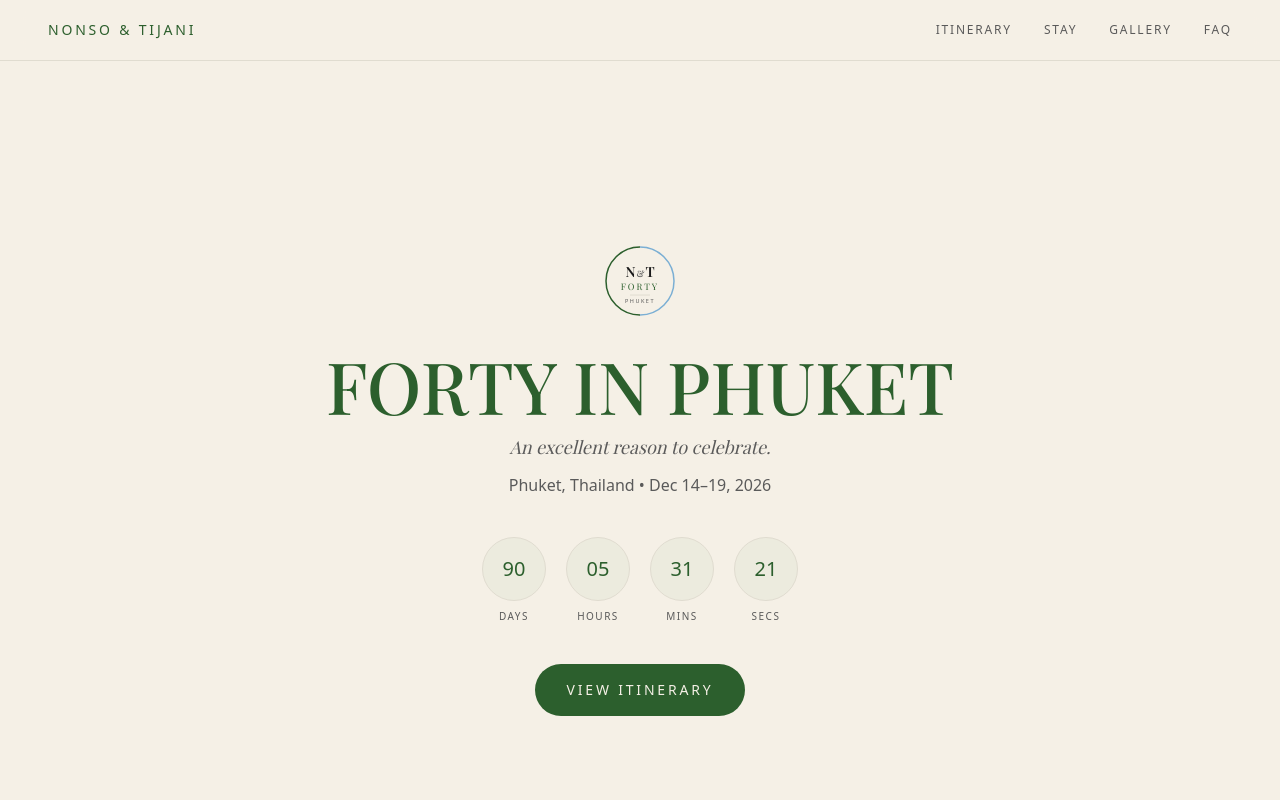
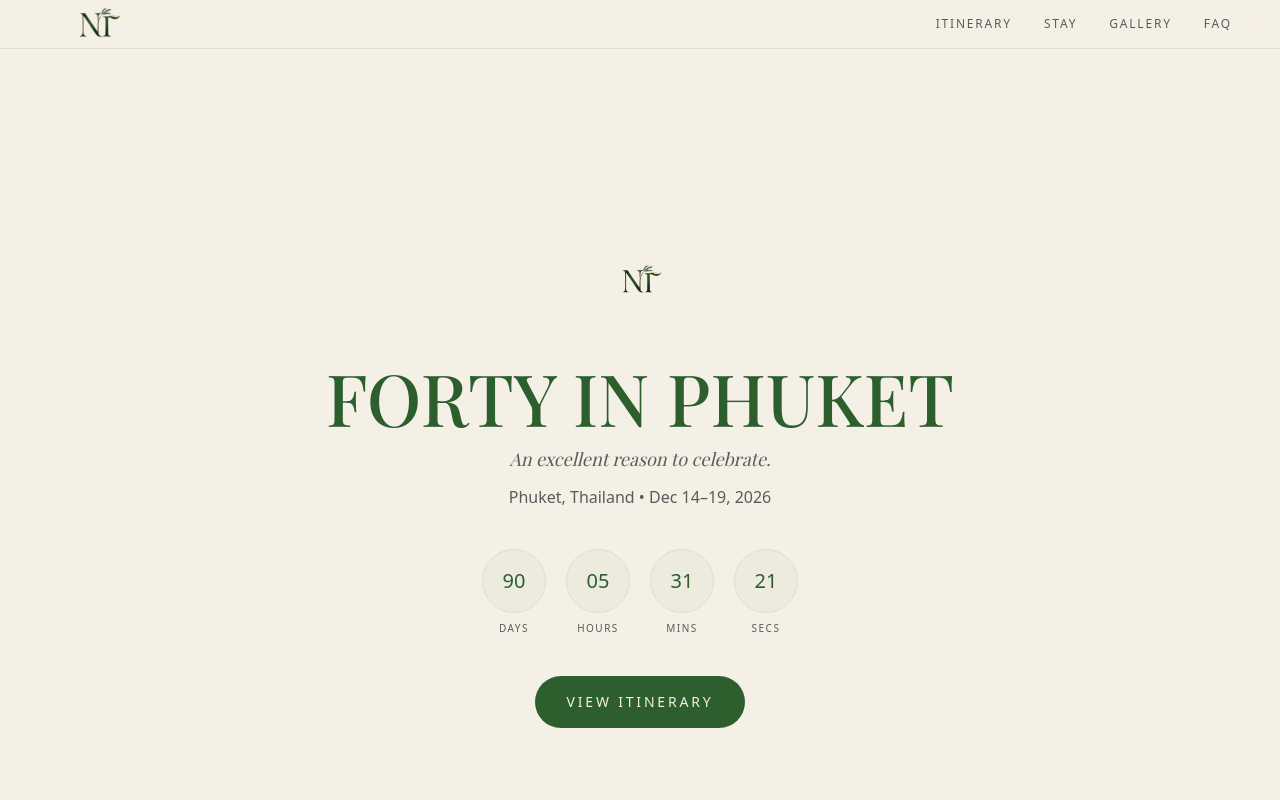
Before and after one commit to nomsou/birthday-phuket, a Next.js app: page / in a window 1280 px wide. Shown: the top 800 px of the page. Built offline with nearby package versions, Linux system fonts and the light colour scheme.

Commit message:
updated logo

```diff
--- a/src/components/branding/Logo.tsx
+++ b/src/components/branding/Logo.tsx
@@ -1,3 +1,6 @@
+// src/components/branding/Logo.tsx
+import Image from "next/image";
+
 type LogoProps = {
   className?: string;
   variant?: "mark" | "full";
@@ -6,83 +9,20 @@ type LogoProps = {
 export function Logo({ className = "", variant = "mark" }: LogoProps) {
   return (
     <div className={`inline-flex flex-col items-center ${className}`}>
-      <svg
-        width="72"
-        height="72"
-        viewBox="0 0 72 72"
-        xmlns="http://www.w3.org/2000/svg"
-      >
-        {/* Split ring — left half green, right half blue, echoing the homepage arches */}
-        <path
-          d="M 36 2 A 34 34 0 0 0 36 70"
-          fill="none"
-          stroke="#2C5F2D"
-          strokeWidth="1.5"
+      <div className="relative w-20 h-20 md:w-24 md:h-24">
+        <Image
+          src="/logo.png"
+          alt="Nonso & Tijani Monogram"
+          fill
+          sizes="(max-width: 768px) 80px, 96px"
+          className="object-contain"
+          priority
         />
-        <path
-          d="M 36 2 A 34 34 0 0 1 36 70"
-          fill="none"
-          stroke="#7BAFD4"
-          strokeWidth="1.5"
-        />
-
-        {/* N & T monogram */}
-        <text
-          x="36"
-          y="32"
-          textAnchor="middle"
-          fontFamily="'Playfair Display', serif"
-          fontSize="14"
-          fontWeight="600"
-          fill="#1A1A1A"
-        >
-          N
-          <tspan fill="#5A5A5A" fontSize="9" dx="1">
-            &amp;
-          </tspan>
-          <tspan fill="#1A1A1A" dx="1">
-            T
-          </tspan>
-        </text>
-
-        {/* FORTY, small tracked caps */}
-        <text
-          x="36"
-          y="45"
-          textAnchor="middle"
-          fontFamily="'Playfair Display', serif"
-          fontSize="9"
-          letterSpacing="2"
-          fill="#2C5F2D"
-        >
-          FORTY
-        </text>
-
-        <line
-          x1="26"
-          y1="50"
-          x2="46"
-          y2="50"
-          stroke="#E0DCD0"
-          strokeWidth="1"
-        />
-
-        <text
-          x="36"
-          y="58"
-          textAnchor="middle"
-          fontFamily="system-ui, sans-serif"
-          fontSize="5.5"
-          letterSpacing="1.5"
-          fill="#5A5A5A"
-        >
-          PHUKET
-        </text>
-      </svg>
+      </div>
 
       {variant === "full" && (
         <p
-          className="mt-2 text-xs tracking-[0.2em] uppercase"
+          className="mt-3 text-xs tracking-[0.2em] uppercase font-medium"
           style={{ color: "#2C5F2D" }}
         >
           Forty in Phuket
--- a/src/components/home/CountdownTimer.tsx
+++ b/src/components/home/CountdownTimer.tsx
@@ -1,7 +1,8 @@
+// src/components/home/CountdownTimer.tsx
 "use client";
 import { useState, useEffect } from "react";
 
-const TARGET_DATE = new Date("2026-12-14T00:00:00+07:00").getTime(); // Phuket time (UTC+7)
+const TARGET_DATE = new Date("2026-12-14T00:00:00+07:00").getTime();
 
 function calculateTimeLeft() {
   const now = Date.now();
@@ -20,10 +21,11 @@ function calculateTimeLeft() {
 }
 
 export function CountdownTimer() {
-  // Initialize with actual calculation instead of zeros
   const [timeLeft, setTimeLeft] = useState(calculateTimeLeft);
+  const [mounted, setMounted] = useState(false);
 
   useEffect(() => {
+    setMounted(true);
     const interval = setInterval(() => {
       setTimeLeft(calculateTimeLeft());
     }, 1000);
@@ -32,14 +34,18 @@ export function CountdownTimer() {
 
   const pad = (n: number) => n.toString().padStart(2, "0");
 
+  // Don't render actual values until mounted to avoid hydration mismatch
+  const display = mounted
+    ? timeLeft
+    : { days: 0, hours: 0, minutes: 0, seconds: 0 };
+
   return (
-    // suppressHydrationWarning prevents console errors for minor ms differences
-    <div className="flex items-center gap-3 md:gap-5" suppressHydrationWarning>
+    <div className="flex items-center gap-3 md:gap-5">
       {[
-        { value: timeLeft.days, label: "Days" },
-        { value: timeLeft.hours, label: "Hours" },
-        { value: timeLeft.minutes, label: "Mins" },
-        { value: timeLeft.seconds, label: "Secs" },
+        { value: display.days, label: "Days" },
+        { value: display.hours, label: "Hours" },
+        { value: display.minutes, label: "Mins" },
+        { value: display.seconds, label: "Secs" },
       ].map((item, i) => (
         <div key={i} className="text-center">
           <div
--- a/src/components/layout/Navbar.tsx
+++ b/src/components/layout/Navbar.tsx
@@ -1,8 +1,10 @@
+// src/components/layout/Navbar.tsx
 "use client";
 
 import { usePathname } from "next/navigation";
 import { Menu, X } from "lucide-react";
 import { useState } from "react";
+import Image from "next/image"; // Import Image
 
 const links = [
   { href: "#itinerary", label: "Itinerary" },
@@ -18,15 +20,19 @@ export function Navbar() {
     <>
       {/* Desktop Header */}
       <header
-        className="fixed top-0 left-0 right-0 z-40 flex items-center justify-between px-6 md:px-12 py-5 bg-[#F5F0E6]/90 backdrop-blur-md border-b"
+        className="fixed top-0 left-0 right-0 z-40 flex items-center justify-between px-6 md:px-12 py-4 bg-[#F5F0E6]/90 backdrop-blur-md border-b"
         style={{ borderColor: "#E0DCD0" }}
       >
-        <a
-          href="#top"
-          className="text-sm font-medium tracking-[0.2em] uppercase transition-opacity hover:opacity-70"
-          style={{ color: "#2C5F2D" }}
-        >
-          Nonso & Tijani
+        <a href="#top" className="flex items-center gap-3 group">
+          <div className="absolute w-25 h-25 transition-transform group-hover:scale-105">
+            <Image
+              src="/logo.png"
+              alt="NT Logo"
+              fill
+              sizes="100px"
+              className="object-contain"
+            />
+          </div>
         </a>
 
         {/* Desktop Nav */}
```
Also changed, not shown: public/logo.png (added).
